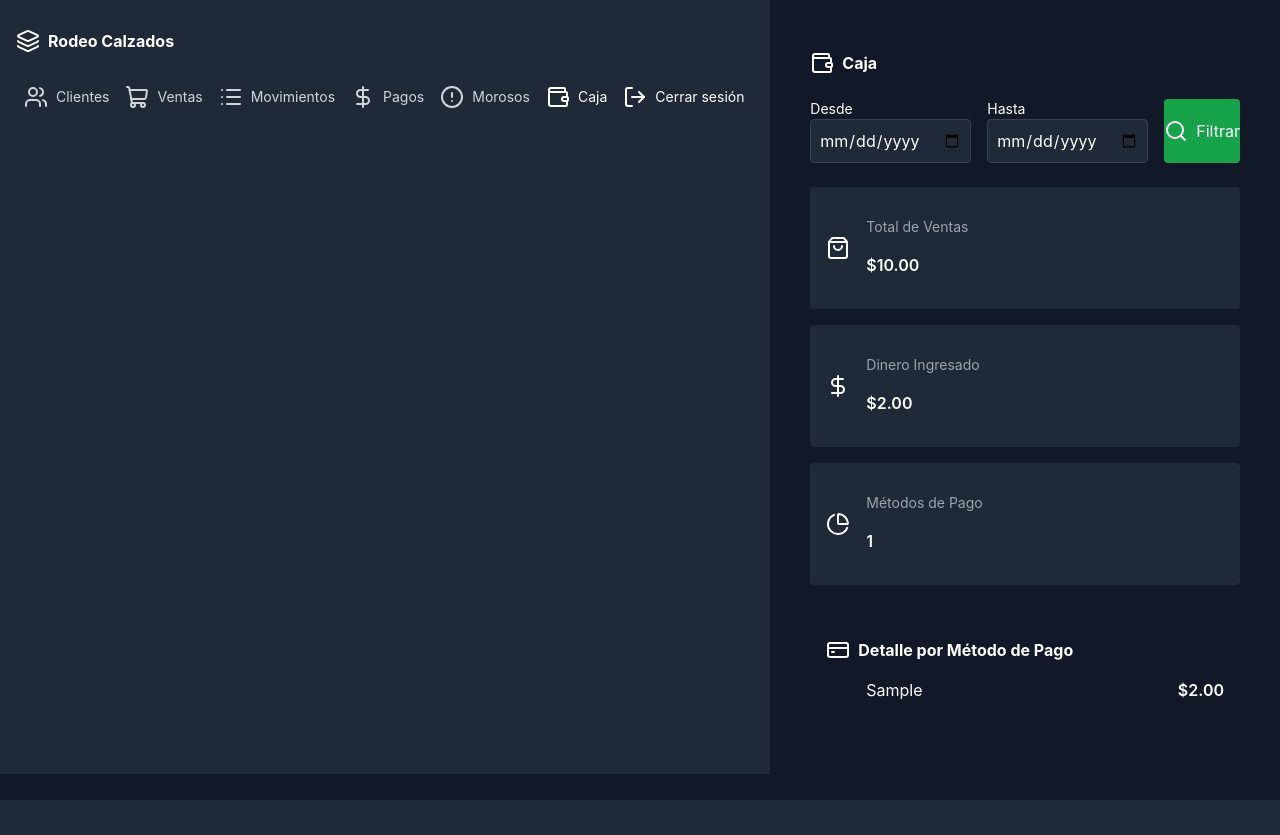
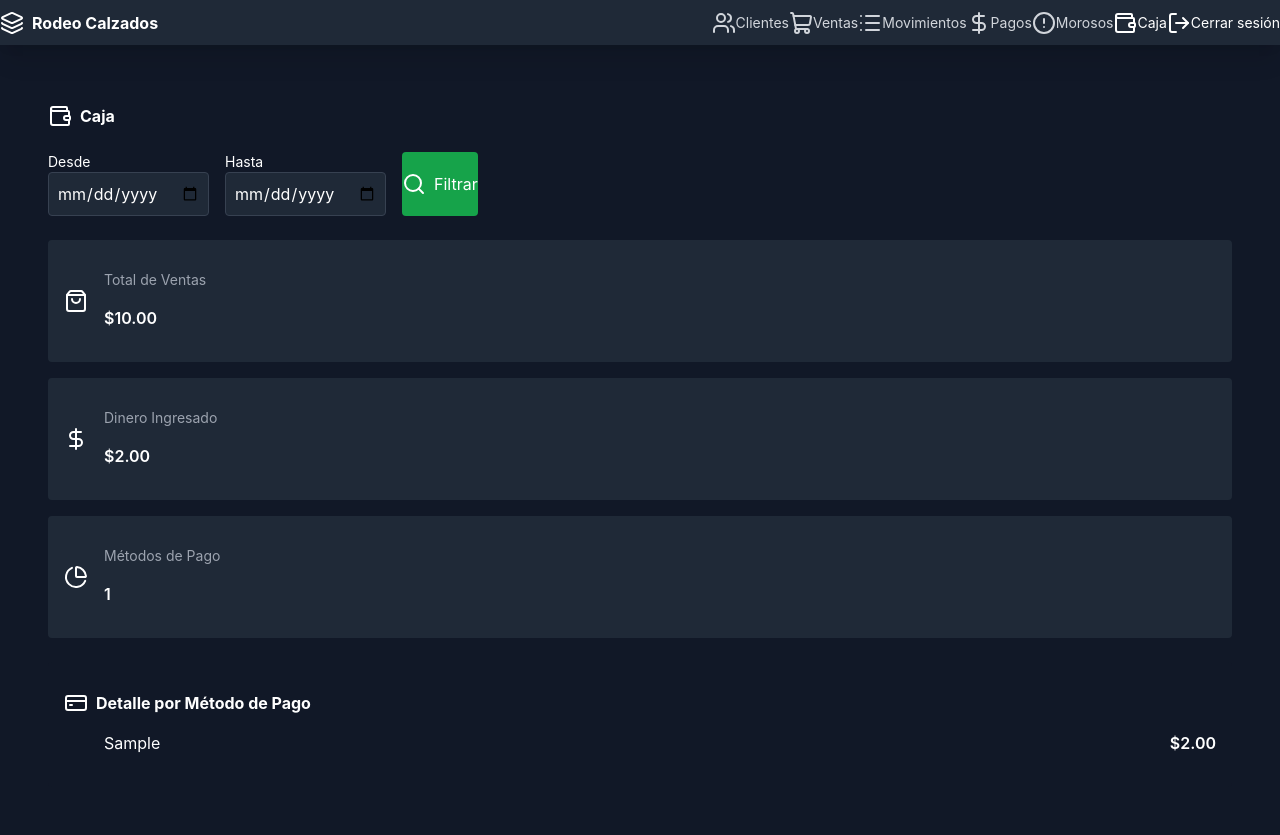
Before and after one commit to NahunMenem/Bando-Railway, a Flask app: page /caja in a window 1280 px wide. Before the commit the page ends 800 px from the top, so only its background shows below. Run offline with Flask 3, Linux system fonts and the light colour scheme; a user stored in the database is signed in; tables that the repository leaves empty hold one stand-in row (values such as "Sample post"); some libraries are stand-ins or nearby versions.

Commit message:
Update base.html

```diff
--- a/templates/base.html
+++ b/templates/base.html
@@ -1,9 +1,11 @@
+
 <!DOCTYPE html>
 <html lang="es" class="dark">
 <head>
   <meta charset="UTF-8">
   <title>{% block title %}Rodeo Calzados{% endblock %}</title>
   <meta name="viewport" content="width=device-width, initial-scale=1.0">
+
   <link rel="stylesheet" href="{{ url_for('static', filename='tailwind.css') }}">
   <script src="https://unpkg.com/lucide@latest"></script>
   <script>
@@ -11,60 +13,66 @@
       lucide.createIcons();
     });
   </script>
-  <link href="https://cdn.jsdelivr.net/npm/tom-select@2.2.2/dist/css/tom-select.css" rel="stylesheet">
-  <script src="https://cdn.jsdelivr.net/npm/tom-select@2.2.2/dist/js/tom-select.complete.min.js"></script>
 </head>
+
 <body class="bg-gray-900 text-white">
-  <div class="flex flex-col md:flex-row min-h-screen">
 
-    <!-- Sidebar -->
-    <aside class="w-full md:w-64 bg-gray-800 p-4 md:p-6 space-y-6">
-      <h1 class="text-2xl font-bold flex items-center gap-2 mb-4 text-white">
+  <!-- 🔵 NAVBAR SUPERIOR -->
+  <header class="w-full bg-gray-800 px-6 py-4 shadow-xl">
+    <div class="flex flex-wrap items-center justify-between gap-4">
+
+      <!-- 🔹 Logo -->
+      <h1 class="text-xl font-bold flex items-center gap-2">
         <i data-lucide="layers"></i> Rodeo Calzados
       </h1>
 
-      <nav class="flex flex-col gap-1 text-sm font-medium">
+      <!-- 🔹 Menú horizontal -->
+      <nav class="flex flex-wrap gap-6 text-sm font-medium">
+
         <a href="{{ url_for('index') }}"
-           class="flex items-center gap-2 p-2 rounded {{ 'bg-gray-700 text-white' if request.endpoint == 'index' else 'hover:bg-gray-700 text-gray-300' }}">
-          <i data-lucide="users"></i> Clientes
+           class="flex items-center gap-1 hover:text-white {{ 'text-white' if request.endpoint == 'index' else 'text-gray-300' }}">
+          <i data-lucide="users" class="w-4"></i> Clientes
         </a>
 
         <a href="{{ url_for('ventas') }}"
-           class="flex items-center gap-2 p-2 rounded {{ 'bg-gray-700 text-white' if request.endpoint == 'ventas' else 'hover:bg-gray-700 text-gray-300' }}">
-          <i data-lucide="shopping-cart"></i> Ventas
+           class="flex items-center gap-1 hover:text-white {{ 'text-white' if request.endpoint == 'ventas' else 'text-gray-300' }}">
+          <i data-lucide="shopping-cart" class="w-4"></i> Ventas
         </a>
 
         <a href="{{ url_for('movimientos') }}"
-           class="flex items-center gap-2 p-2 rounded {{ 'bg-gray-700 text-white' if request.endpoint == 'movimientos' else 'hover:bg-gray-700 text-gray-300' }}">
-          <i data-lucide="list"></i> Movimientos
+           class="flex items-center gap-1 hover:text-white {{ 'text-white' if request.endpoint == 'movimientos' else 'text-gray-300' }}">
+          <i data-lucide="list" class="w-4"></i> Movimientos
         </a>
 
         <a href="{{ url_for('registrar_pago') }}"
-           class="flex items-center gap-2 p-2 rounded {{ 'bg-gray-700 text-white' if request.endpoint == 'registrar_pago' else 'hover:bg-gray-700 text-gray-300' }}">
-          <i data-lucide="dollar-sign"></i> Pagos
+           class="flex items-center gap-1 hover:text-white {{ 'text-white' if request.endpoint == 'registrar_pago' else 'text-gray-300' }}">
+          <i data-lucide="dollar-sign" class="w-4"></i> Pagos
         </a>
 
         <a href="{{ url_for('morosos') }}"
-           class="flex items-center gap-2 p-2 rounded {{ 'bg-gray-700 text-white' if request.endpoint == 'morosos' else 'hover:bg-gray-700 text-gray-300' }}">
-          <i data-lucide="alert-circle"></i> Morosos
+           class="flex items-center gap-1 hover:text-white {{ 'text-white' if request.endpoint == 'morosos' else 'text-gray-300' }}">
+          <i data-lucide="alert-circle" class="w-4"></i> Morosos
         </a>
 
         <a href="{{ url_for('caja') }}"
-           class="flex items-center gap-2 p-2 rounded {{ 'bg-gray-700 text-white' if request.endpoint == 'caja' else 'hover:bg-gray-700 text-gray-300' }}">
-          <i data-lucide="wallet"></i> Caja
+           class="flex items-center gap-1 hover:text-white {{ 'text-white' if request.endpoint == 'caja' else 'text-gray-300' }}">
+          <i data-lucide="wallet" class="w-4"></i> Caja
         </a>
 
         <a href="{{ url_for('logout') }}"
-           class="flex items-center gap-2 p-2 rounded hover:bg-gray-700 text-red-400 hover:text-red-300">
-          <i data-lucide="log-out"></i> Cerrar sesión
+           class="flex items-center gap-1 text-red-400 hover:text-red-300">
+          <i data-lucide="log-out" class="w-4"></i> Cerrar sesión
         </a>
+
       </nav>
-    </aside>
 
-    <!-- Contenido principal -->
-    <main class="flex-1 p-4 md:p-6 overflow-y-auto">
-      {% block content %}{% endblock %}
-    </main>
-  </div>
+    </div>
+  </header>
+
+  <!-- 🔵 Contenido de cada página -->
+  <main class="p-6">
+    {% block content %}{% endblock %}
+  </main>
+
 </body>
 </html>
```
